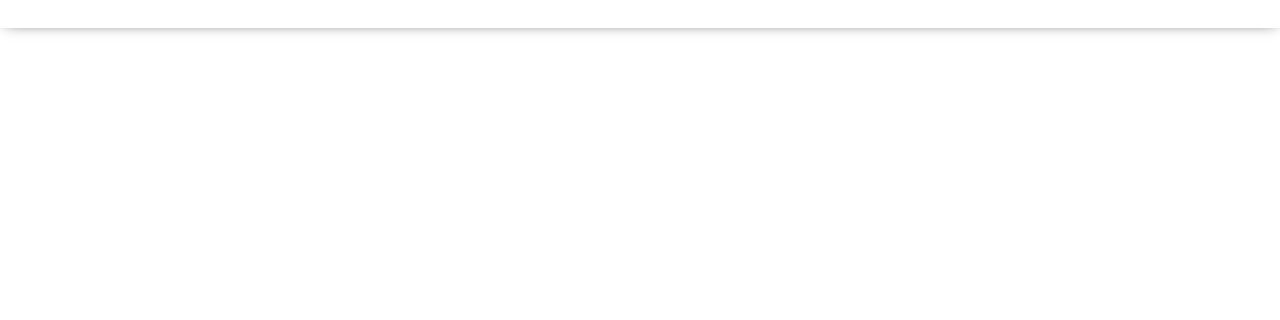
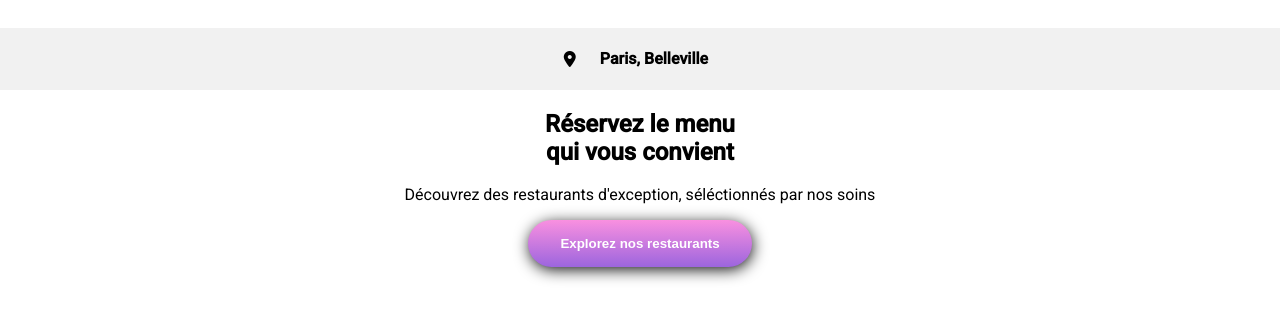
Before and after one commit to ahmott/ohmyfood, a website: page index.html in a window 1280 px wide. Shown: the part 72-392 px from the top of the page. Drawn offline with Linux system fonts and the light colour scheme; a web font is replaced by a local one.

Commit message:
npm init w/sass

```diff
--- a/index.html
+++ b/index.html
@@ -13,4 +13,15 @@
     <header>
         <h1>Ohmyfood</h1> <!--Main Title-->
     </header>
+    <main>
+        <div class="location">
+            <i class="fas fa-map-marker-alt"></i>
+            <h2>Paris, Belleville</h2>
+        </div>
+    </main>
+        <div class="reservez">
+            <h2>Réservez le menu <br> qui vous convient</h2>
+            <p>Découvrez des restaurants d'exception, séléctionnés par nos soins</p>
+            <button>Explorez nos restaurants</button>
+        </div>
 </body>
--- a/style.css
+++ b/style.css
@@ -8,7 +8,8 @@
 body
 
 {
-    margin:0px
+    margin:0px;
+    font-family: "Roboto", sans-serif;
 }
 
 header
@@ -19,3 +20,64 @@ header
     box-shadow: 1px -2px 15px -5px #000000;
     padding: 0.6rem;
 }
+
+main
+
+{
+    display: flex;
+    justify-content: center;
+    background-color:rgb(241, 241, 241)
+}
+
+main h2
+
+{
+    padding: 0.5rem;
+    font-size: 1rem;
+}
+
+.location
+
+{
+    display: flex;
+    align-items: center;
+    gap: 1rem;
+}
+
+.reservez
+
+{
+    text-align: center;
+    text-decoration: none;
+    font-size: 1.0rem;
+}
+
+.reservez p
+{
+    font-size:1rem;
+}
+
+.reservez button
+
+{
+    color: white;
+    background-image: linear-gradient(rgba(252,120,220,.8),rgba(147,86,220,.9));
+    font-weight: bold;
+    padding-top: 1rem;
+    padding-bottom: 1rem;
+    padding-left: 2rem;
+    padding-right: 2rem;
+    border: none;
+    cursor: pointer;
+    border-radius: 1.8rem;
+    box-shadow: 1px 3px 16px -1px #000000 ;
+    /*border: 1px solid green;*/
+    transition: 300ms;
+}
+
+.reservez button:hover
+
+{
+    transform: scale(1.1);
+    opacity: 0.9;
+}
```
Also changed, not shown: package.json (added, +22 -0 lines), 2 other files.
